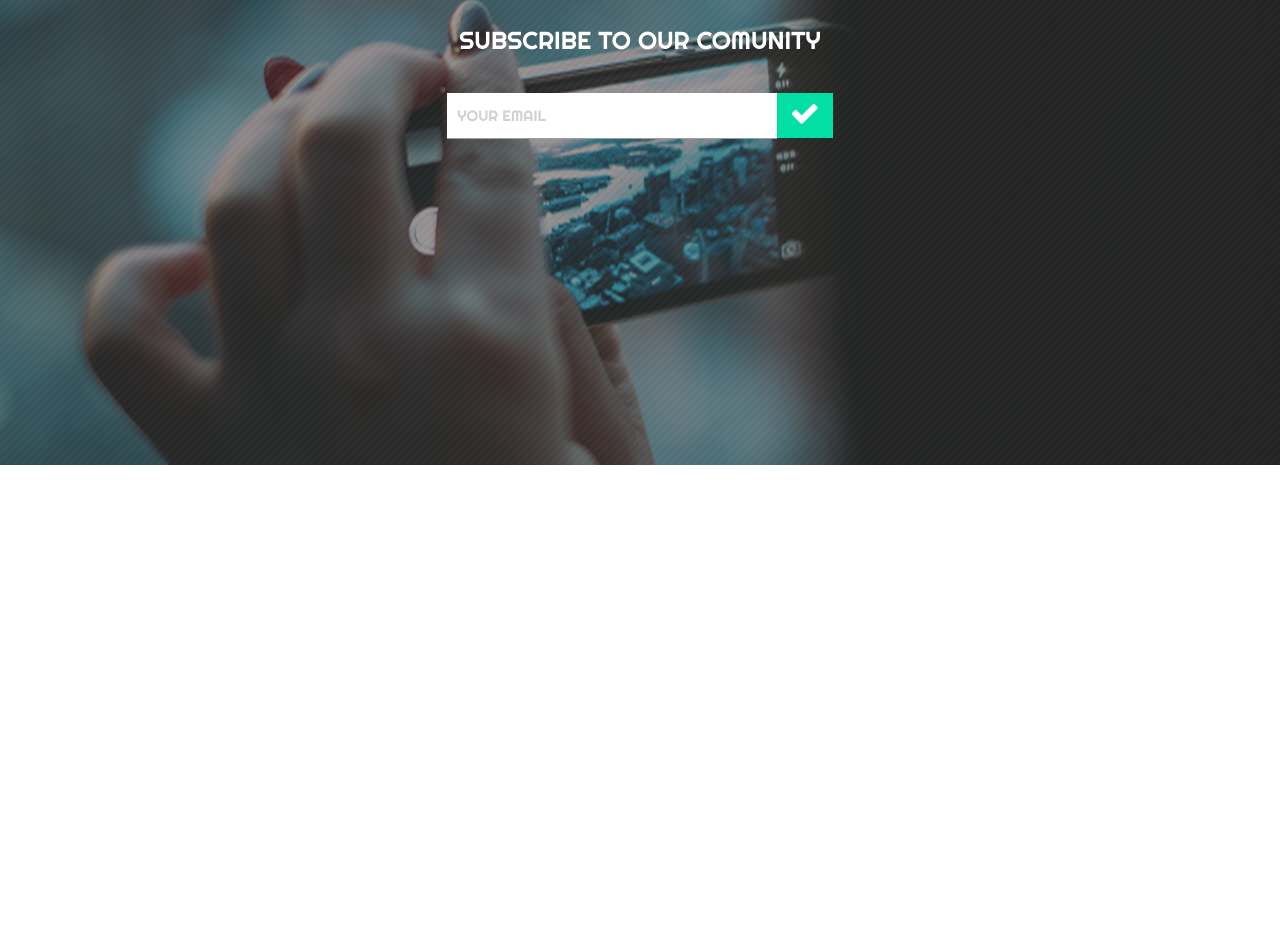
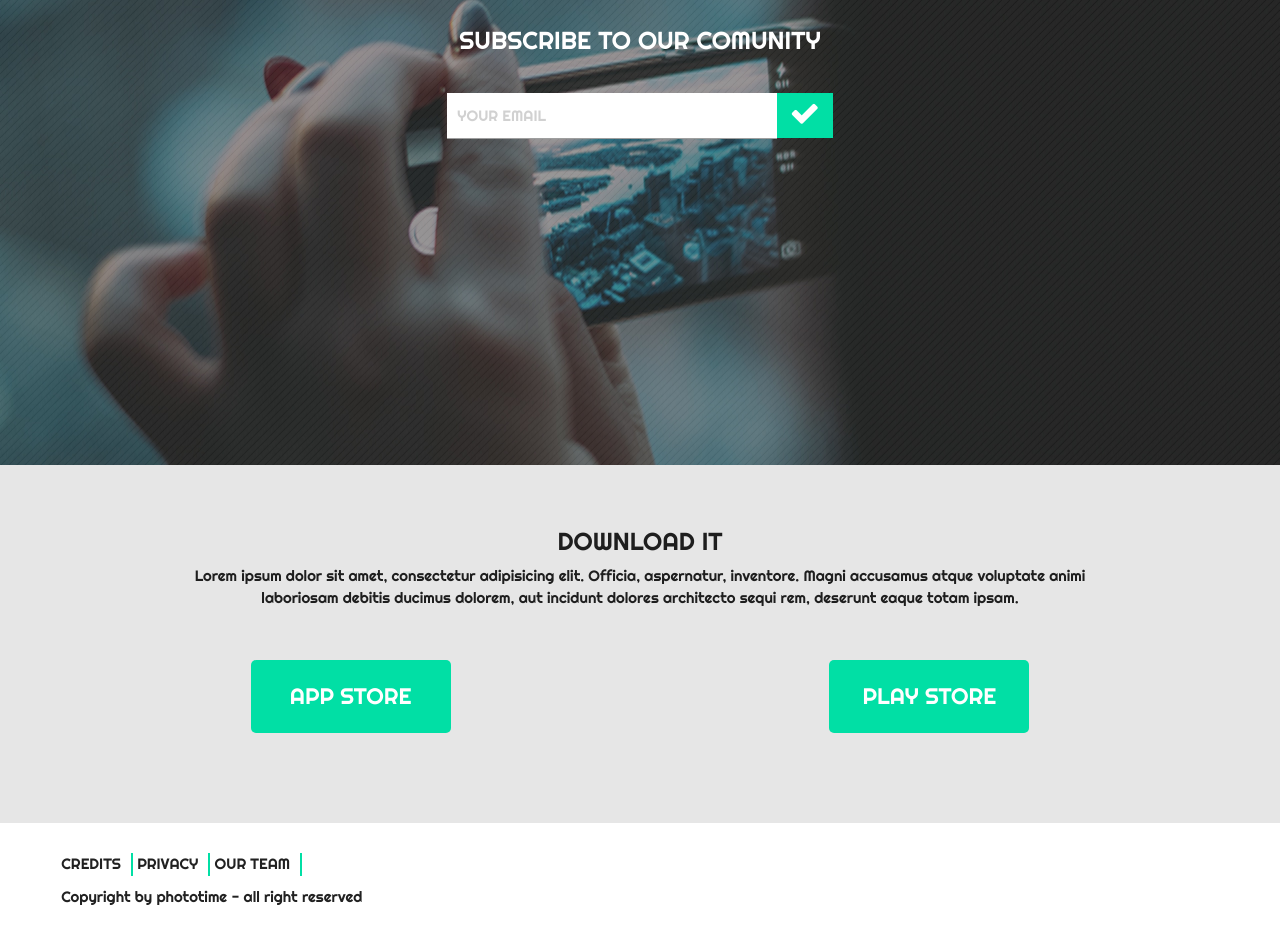
Before and after one commit to genarvaez/photolab, a website: page index.html in a window 1280 px wide. Shown: the part 2153-3101 px from the top of the page. Before the commit the page ends 2618 px from the top, so only its background shows below. Drawn offline with Linux system fonts and the light colour scheme.

Commit message:
sextaseccion y footer lista

```diff
--- a/assets/sass/_base.scss
+++ b/assets/sass/_base.scss
@@ -103,3 +103,29 @@ nav{
 		}
 	}
 }
+.section_six{
+	padding: 50px;
+	background-color: #E6E6E6;
+	p{
+		padding: 0 120px 50px 120px;
+	}
+	button{
+		@include boton;
+		width: 200px;
+		font-size: 1.5em;
+	}
+}
+footer{
+	background-color: white;
+	padding: 20px 50px;
+	.links-footer{
+		margin: 10px 0;
+		ul{
+			li{
+				display: inline-block;
+				border-right: 2px solid #01DFA5;
+				padding: 0 10px 0 0;
+			}
+		}
+	}
+}
--- a/index.html
+++ b/index.html
@@ -78,6 +78,36 @@
 			</div>
 		</div>
 	</section>
+	<section class="section_six">
+		<div class="row center">
+			<div class="col s12 m12 l12">
+				<h5>DOWNLOAD IT</h5>
+				<p>Lorem ipsum dolor sit amet, consectetur adipisicing elit. Officia, aspernatur, inventore. Magni accusamus atque voluptate animi laboriosam debitis ducimus dolorem, aut incidunt dolores architecto sequi rem, deserunt eaque totam ipsam.</p>
+				<div class="row center">
+					<div class="col s6 m6 l6">
+						<button>APP STORE</button>
+					</div>
+					<div class="col s6 m6 l6">
+						<button>PLAY STORE</button>
+					</div>
+				</div>
+			</div>
+		</div>
+	</section>
+	<footer>
+		<div class="row">
+			<div class="col s12 m12 l12 links-footer">
+				<ul>
+					<li>CREDITS</li>
+					<li>PRIVACY</li>
+					<li>OUR TEAM</li>
+				</ul>
+			</div>
+			<div class="col s12 m12 l12">
+				<p>Copyright by phototime - all right reserved</p>
+			</div>
+		</div>
+	</footer>
 	<script src="dist/js/script.js"></script>
 </body>
 </html>
```
Also changed, not shown: dist/css/style.min.css.
